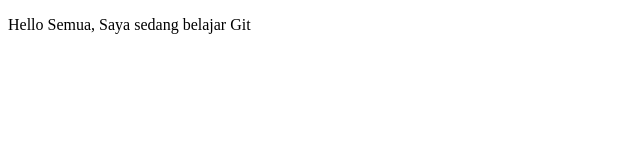
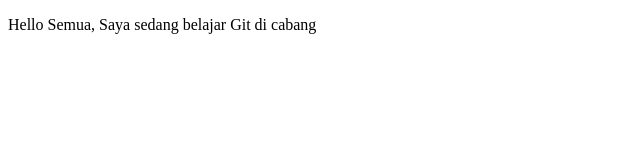
Before and after one commit to MasRama/belajar-git, a plain HTML site: page index.html in a window 1280 px wide. Shown: the full height of the page, 0-640 px from the left. Drawn offline with Linux system fonts and the light colour scheme.

Commit message:
ubah isi index.html

```diff
--- a/index.html
+++ b/index.html
@@ -5,6 +5,6 @@
         <title>Belajar Git</title>
     </head>
     <body>
-        <p>Hello Semua, Saya sedang belajar Git</p>
+        <p>Hello Semua, Saya sedang belajar Git di cabang</p>
     </body>
 </html>
```
